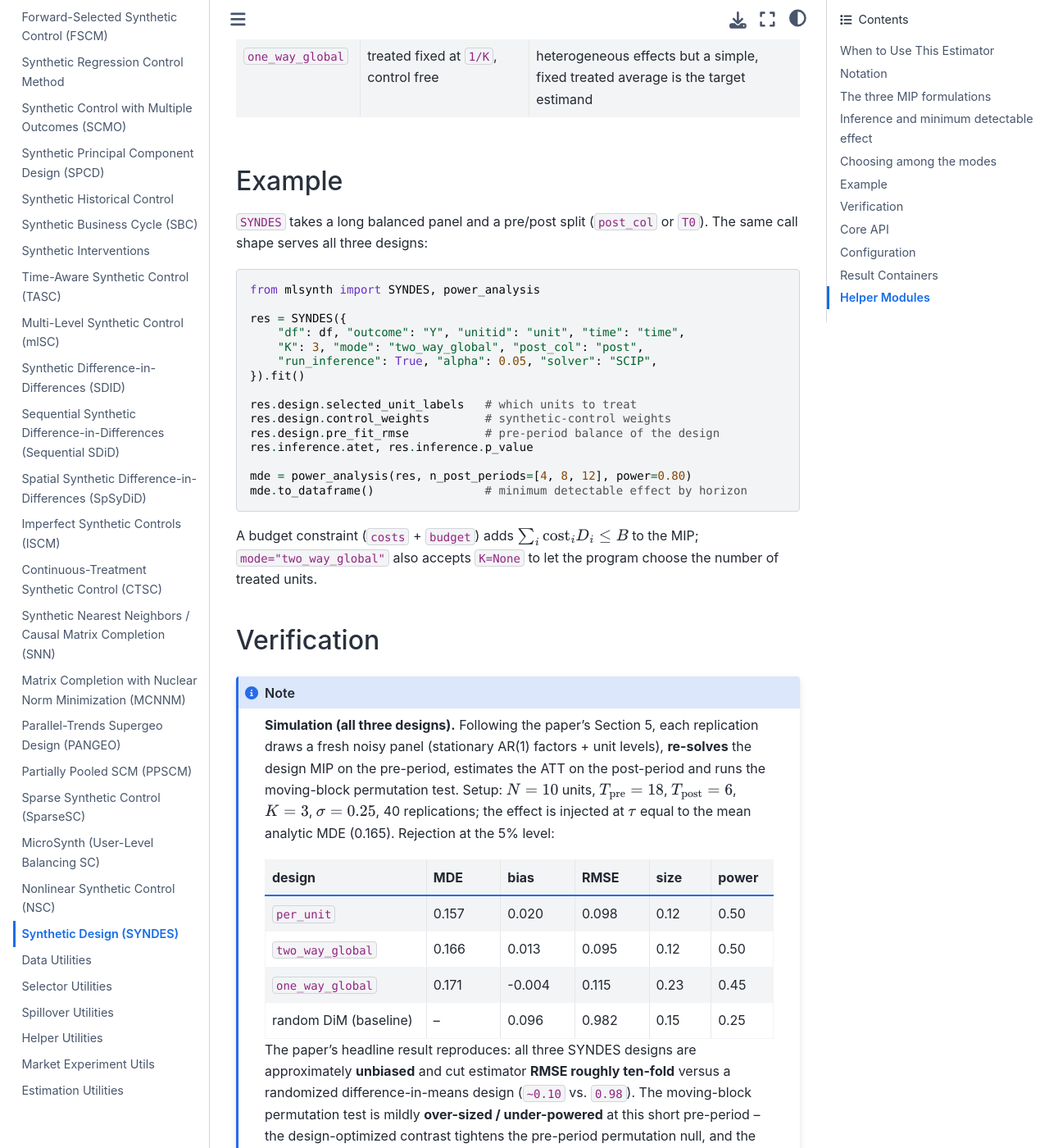
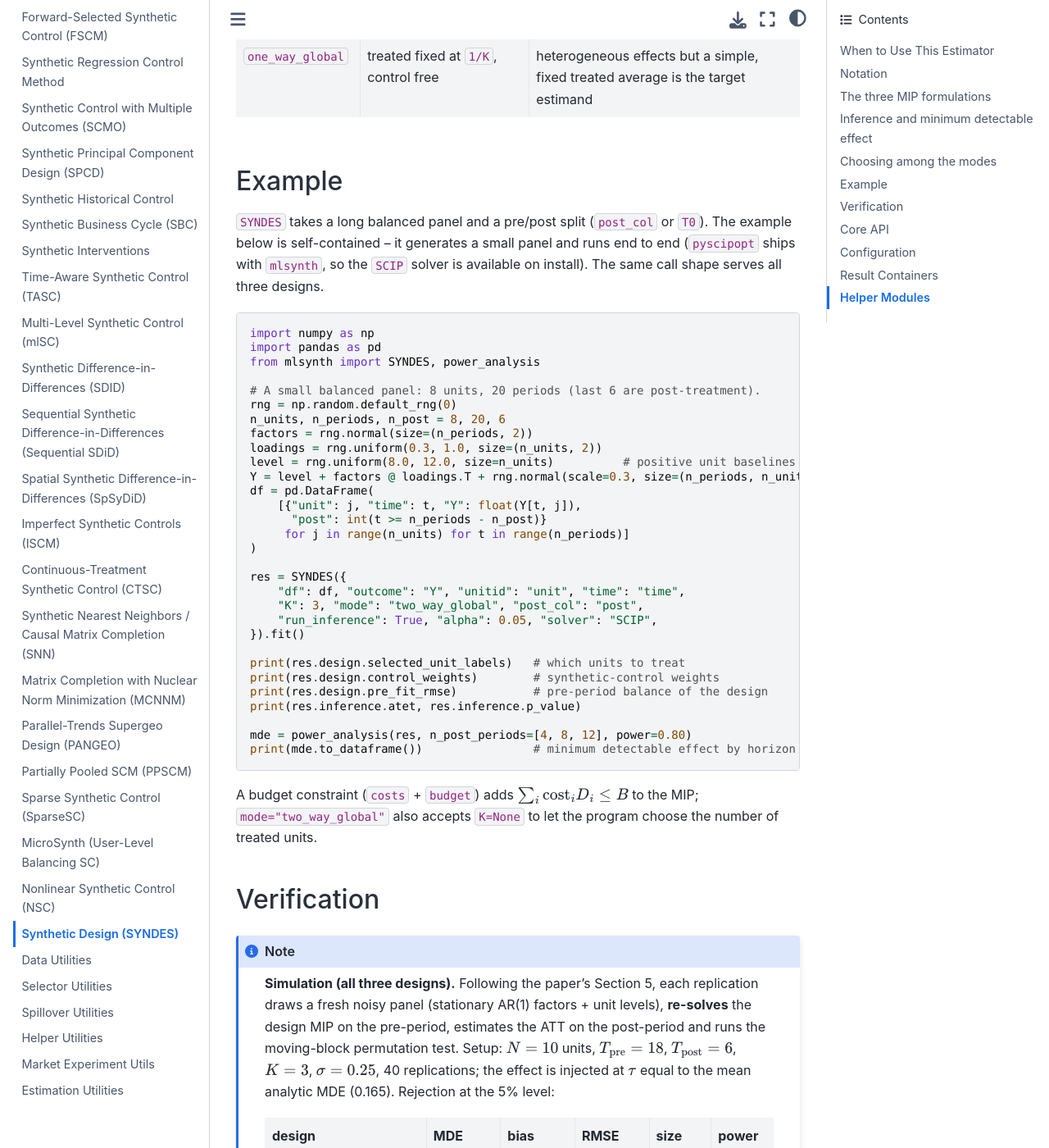
Before and after one commit to jgreathouse9/mlsynth, a Sphinx documentation site: the page built from docs/syndes.rst, in a window 1280 px wide and 1400 px high, scrolled down 4266 px. Shown: the whole window at 82% size. Built offline with Sphinx 7.4.7 and the Sphinx Book theme 1.1.4, drawn with Linux system fonts in a browser that asks for light colours; pages that are not in the unit, such as notebooks, are missing from menus.

Commit message:
Add files via upload

```diff
--- a/docs/syndes.rst
+++ b/docs/syndes.rst
@@ -217,11 +217,28 @@ Example
 -------
 
 ``SYNDES`` takes a long balanced panel and a pre/post split (``post_col`` or
-``T0``). The same call shape serves all three designs:
+``T0``). The example below is self-contained -- it generates a small panel and
+runs end to end (``pyscipopt`` ships with ``mlsynth``, so the ``SCIP`` solver is
+available on install). The same call shape serves all three designs.
 
 .. code-block:: python
 
+   import numpy as np
+   import pandas as pd
    from mlsynth import SYNDES, power_analysis
+
+   # A small balanced panel: 8 units, 20 periods (last 6 are post-treatment).
+   rng = np.random.default_rng(0)
+   n_units, n_periods, n_post = 8, 20, 6
+   factors = rng.normal(size=(n_periods, 2))
+   loadings = rng.uniform(0.3, 1.0, size=(n_units, 2))
+   level = rng.uniform(8.0, 12.0, size=n_units)          # positive unit baselines
+   Y = level + factors @ loadings.T + rng.normal(scale=0.3, size=(n_periods, n_units))
+   df = pd.DataFrame(
+       [{"unit": j, "time": t, "Y": float(Y[t, j]),
+         "post": int(t >= n_periods - n_post)}
+        for j in range(n_units) for t in range(n_periods)]
+   )
 
    res = SYNDES({
        "df": df, "outcome": "Y", "unitid": "unit", "time": "time",
@@ -229,13 +246,13 @@ Example
        "run_inference": True, "alpha": 0.05, "solver": "SCIP",
    }).fit()
 
-   res.design.selected_unit_labels   # which units to treat
-   res.design.control_weights        # synthetic-control weights
-   res.design.pre_fit_rmse           # pre-period balance of the design
-   res.inference.atet, res.inference.p_value
+   print(res.design.selected_unit_labels)   # which units to treat
+   print(res.design.control_weights)        # synthetic-control weights
+   print(res.design.pre_fit_rmse)           # pre-period balance of the design
+   print(res.inference.atet, res.inference.p_value)
 
    mde = power_analysis(res, n_post_periods=[4, 8, 12], power=0.80)
-   mde.to_dataframe()                # minimum detectable effect by horizon
+   print(mde.to_dataframe())                # minimum detectable effect by horizon
 
 A budget constraint (``costs`` + ``budget``) adds
 :math:`\sum_i \text{cost}_i D_i \le B` to the MIP; ``mode="two_way_global"``
```
